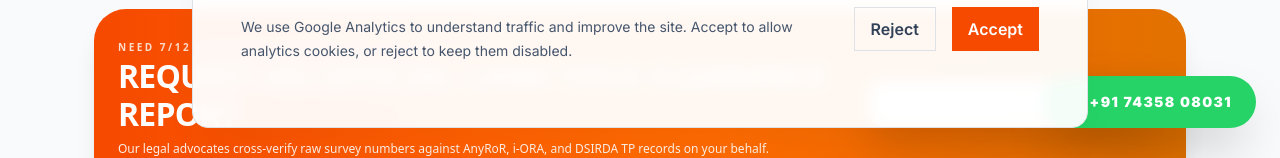
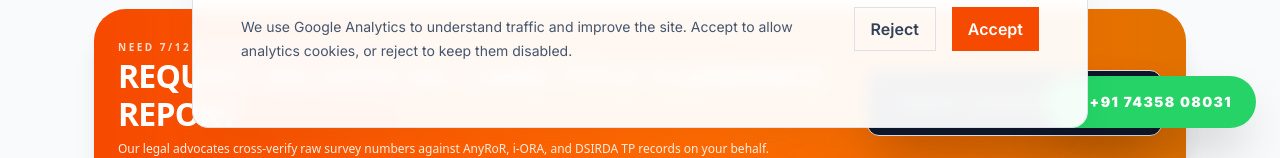
Before and after one commit to Payunch/Dholera-frontend, a Next.js app: page /portals in a window 1280 px wide. Shown: the part 648-806 px from the top of the page. Built offline with nearby package versions, Linux system fonts and the light colour scheme; no server answers.

Commit message:
fix(portals): make Request Clearance Report button high-contrast and visibly clear

```diff
--- a/src/app/portals/page.js
+++ b/src/app/portals/page.js
@@ -176,9 +176,11 @@ export default function PortalsPage() {
             </div>
             <Link
               href="/clearance-engine"
-              className="shrink-0 px-8 py-3.5 rounded-xl bg-white text-orange-600 font-black uppercase text-xs tracking-widest hover:bg-slate-100 transition-all shadow-lg flex items-center gap-2"
+              style={{ color: '#ffffff' }}
+              className="shrink-0 px-8 py-4 rounded-xl bg-slate-900 hover:bg-black text-white !text-white font-black uppercase text-xs tracking-widest transition-all shadow-2xl flex items-center justify-center gap-2 border border-slate-800 hover:scale-[1.02] active:scale-95"
             >
-              Request Clearance Report <ArrowRight className="h-4 w-4" />
+              <span>Request Clearance Report</span>
+              <ArrowRight className="h-4 w-4 text-[#FF7A00]" />
             </Link>
           </div>
         </div>
```
